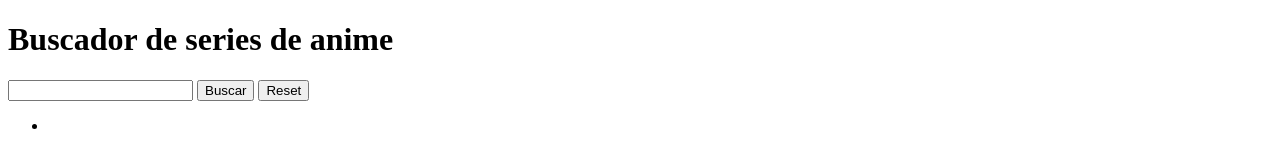
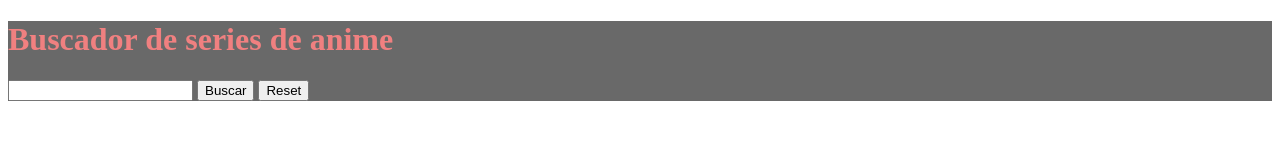
Before and after one commit to ire-rec/modulo-2-evaluacion-final-ire-rec, a website: page src/html/index.html in a window 1280 px wide. Both pictures are taken after a click on the button "Buscar". Drawn offline with nearby package versions, Linux system fonts and the light colour scheme; files that its build step writes are made by us from their sources; no server answers.

Commit message:
renderAnimes and getDataApi

```diff
--- a/src/html/index.html
+++ b/src/html/index.html
@@ -7,18 +7,16 @@
     <link rel="stylesheet" href="./assets/css/main.css" />
   </head>
 
-  <body>
-    <main>
-      <h1>Buscador de series de anime</h1>
-      <form action="/signup" method="post">
-        <input class= "js-textSearch" type="text" name=""/>
-        <input class= "js-button" type="button" name="" value="Buscar"/>
-        <input class= "js-reset" type="button" name="" value="Reset"/>
+  <body class="body">
+    <main class="main">
+      <h1 class="h1">Buscador de series de anime</h1>
+      <form class= "form" action="/signup" method="post">
+        <input class= "userInput js-userInput" type="text" name=""/>
+        <input class= "button js-button" type="button" name="" value="Buscar"/>
+        <input class= "reset js-reset" type="button" name="" value="Reset"/>
       </form>
-          <ul class="js-animeUl">
-            <li>
+          <ul class="ulAnime js-animeUl">
 
-          </li>
         </ul>
     </main>
     <script src="./assets/js/main.js"></script>
--- a/src/js/main.js
+++ b/src/js/main.js
@@ -1,22 +1,42 @@
 'use strict';
-// const textSearch = document.querySelector ('.js-textSearch"');
-// const button = document.querySelector ('.js-button');
-// const reset = document.querySelector ('.js-reset');
+
+//<------------querySelectors--------------------------->
+const userInput = document.querySelector ('.js-userInput');
+const button = document.querySelector ('.js-button');
+const reset = document.querySelector ('.js-reset');
 const listUl = document.querySelector('.js-animeUl');
-let datas = [];
 
+
+let animes = [];
+
+//<----------------renderizar------------------------------->
 function renderAnimes(){
   let html ='';
-  for(const animeData of datas){
-    html += `<li>${animeData.title} <img src ="${animeData.images.jpg.image_url}"></li>`;
+  for(const animeData of animes){
+    html += `<li><img src ="${animeData.images.jpg.image_url}">`;
+    html += `<h3>${animeData.title}</h3> </li>`;
   }
   listUl.innerHTML = html;
 }
-fetch('https://api.jikan.moe/v4/anime')
-  .then(response => response.json())
-  .then((json) => {
-    console.log(json.data);
-    datas = json.data;
 
-    renderAnimes();
-  });
+// <------------traer datos del servidor------>
+function getDataApi(){
+  const userAnimeSearch = userInput.value.toLowerCase();
+  fetch(`https://api.jikan.moe/v4/anime?q=${userAnimeSearch}`)
+    .then((response) => response.json())
+    .then((json) => {
+      console.log(json.data);
+      animes = json.data;
+    });
+}
+
+getDataApi();
+
+//<---------------manejadora--------------------------------->
+function handleClick(ev){
+  ev.preventDefault();
+  renderAnimes();
+}
+
+//<-------------escuchar eventos------------------------------>
+button.addEventListener('click', handleClick);
--- a/src/scss/main.scss
+++ b/src/scss/main.scss
@@ -6,3 +6,12 @@
 // @import 'layout/header';
 // @import 'layout/footer';
 // @import 'pages/index';
+.main{
+    background-color:dimgrey
+}
+.ulAnime{
+    list-style-type: none;
+}
+.h1{
+    color:lightcoral;
+}
```
Also changed, not shown: src/html/partials/main.html (added).
